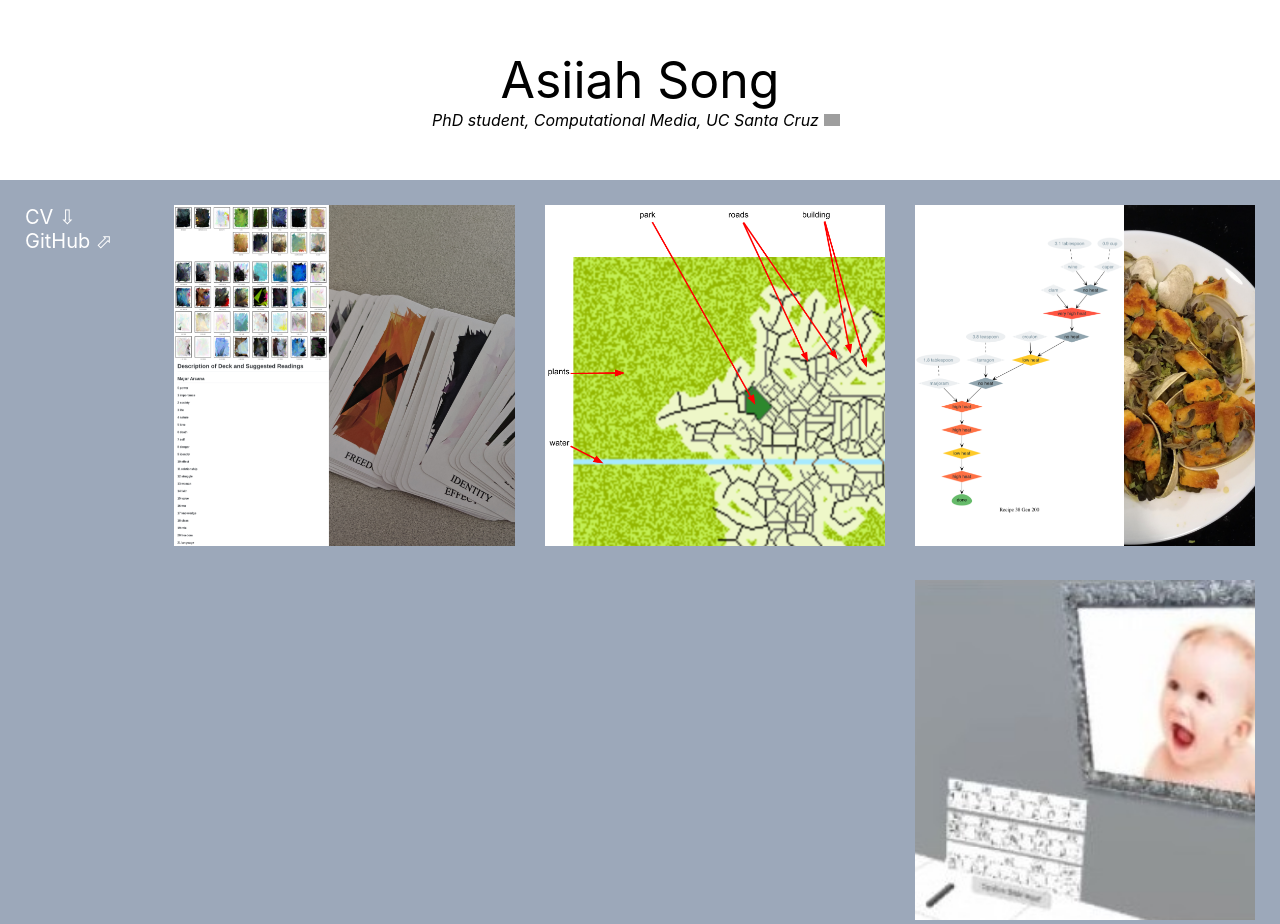
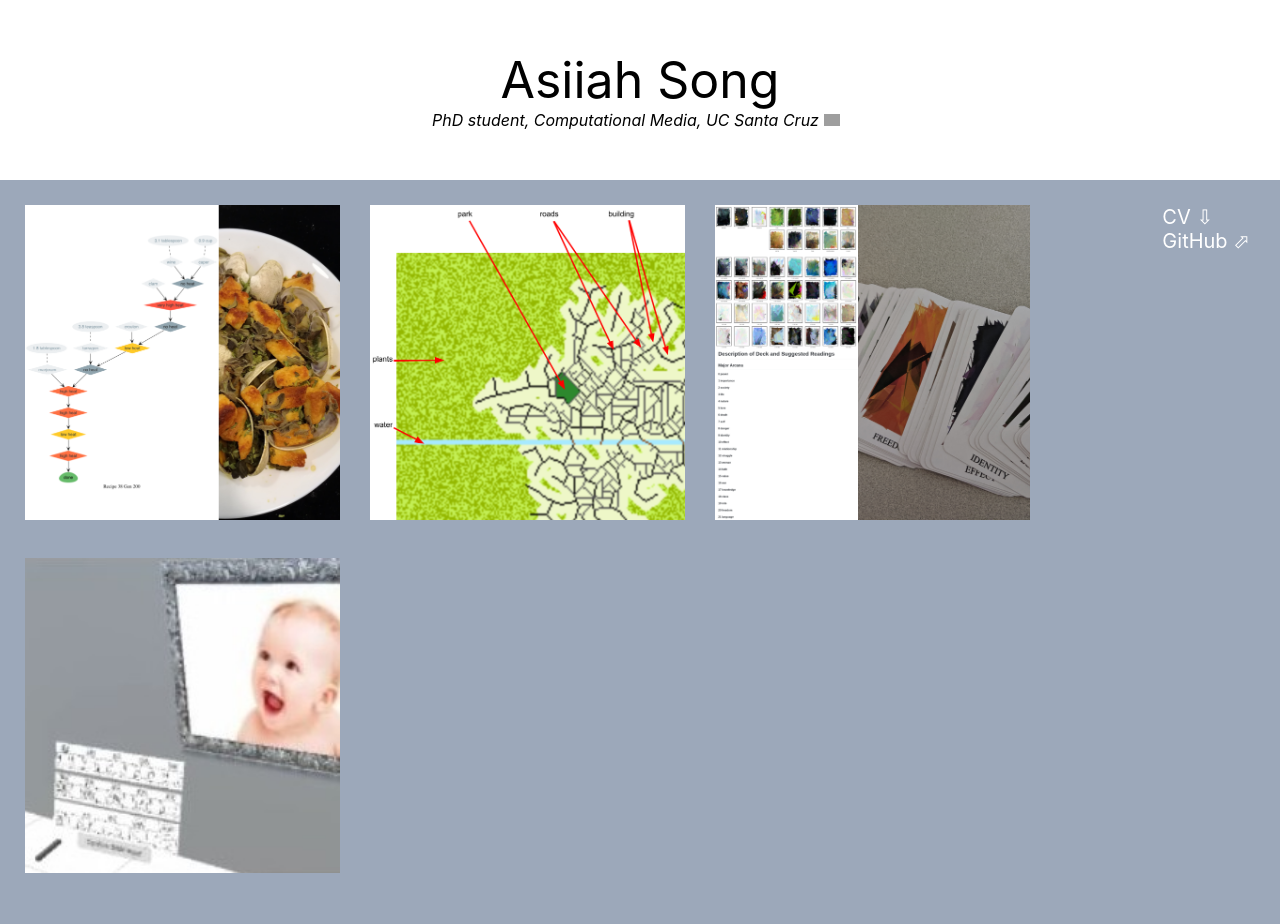
Before and after one commit to julinas/julinas.github.io, a React (Create React App) app: page / in a window 1280 px wide. Built offline with nearby package versions, Linux system fonts and the light colour scheme; grey boxes are pictures that could not be loaded.

Commit message:
added name and year to projects in portfolio

```diff
--- a/src/App.css
+++ b/src/App.css
@@ -36,6 +36,7 @@ img.orchid {
 .portfolio .floatinglinks {
     margin-top: 15px;
     margin-left: 15px;
+    right: 30px;
     position: fixed;
 }
 
@@ -48,14 +49,39 @@ img.orchid {
 }
 
 .portfolio .portfolio-item {
-    float: right;
-    width: 27%;
+    width: 25%;
     overflow: hidden;
     margin: 15px;
+    display: inline-block;
+    position: relative;
+}
 
+.portfolio .portfolio-item a {
+    width: 100%;
+    position: absolute;
+    left: 0px;
+    padding-top: 40%;
+    padding-bottom: 40%;
+    top: 0%;
+    margin: auto;
+    text-decoration: none;
+    color: black;
+    font: "Trebuchet MS", Helvetica, sans-serif;
+    font-size: 2.5vw;
+    font-weight: bold;
+    display: inline-block;
+    text-align: center;
+    z-index: 100;
+    visibility: hidden;
+    background-color: rgba(255, 255, 255, 0.5);
+}
+
+.portfolio .portfolio-item:hover a {
+    visibility: visible;
 }
 
 .portfolio .portfolio-item img {
     width: 100%;
-
+    height: 100%;
+    z-index: 1;
 }
--- a/src/App.js
+++ b/src/App.js
@@ -28,16 +28,28 @@ function App() {
 	        </div>
 	    </div>
 	    <div class="portfolio-item">
-	        <a href="https://github.com/julinas/recipe/blob/master/README.md" target="_blank"><img src="Recipe.png"/></a>
+	    	<img src="Recipe.png"/>
+	    	<a href="https://github.com/julinas/recipe/blob/master/RdEADME.md" target="_blank">
+	    		Generative Recipes<br/>2018
+	    	</a>
 	    </div>
 	    <div class="portfolio-item">
-	        <a href="https://github.com/AugmentedDesignLab/town-sim-py/blob/master/README.md" target="_blank"><img src="Townsim.png"/></a>
+	    	<img src="Townsim.png"/>
+	        <a href="https://github.com/AugmentedDesignLab/town-sim-py/blob/master/README.md" target="_blank">
+	    		TownSim<br/>2019
+	    	</a>
 	    </div>
 	    <div class="portfolio-item">
-	        <a href="https://github.com/julinas/generative-tarot/blob/master/README.md" target="_blank"><img src="Tarot.png"/></a>
+	    	<img src="Tarot.png"/>
+	        <a href="https://github.com/julinas/generative-tarot/blob/master/README.md" target="_blank">
+	    		Generative Tarot<br/>2019
+	    	</a>
 	    </div>
 	    <div class="portfolio-item">
-	        <a href="https://github.com/julinas/iSAM/blob/master/README.md" target="_blank"><img src="iSAM.JPG"/></a>
+	    	<img src="iSAM.JPG"/>
+	        <a href="https://github.com/julinas/iSAM/blob/master/README.md" target="_blank">
+	    		iSAM<br/>2020
+	    	</a>
 	    </div>
 	</div>
 	</div>
```
